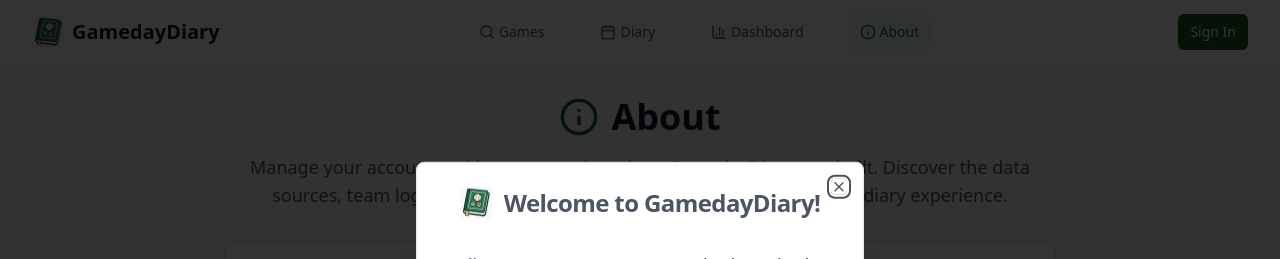
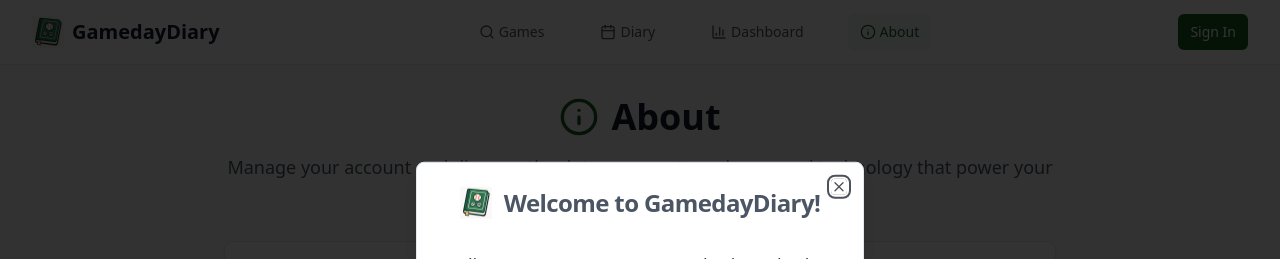
Before and after one commit to DevStump/gameday-diary, a React (Vite) app: page /about in a window 1280 px wide. Shown: the top 259 px of the page. Built offline with nearby package versions, Linux system fonts and the light colour scheme.

Commit message:
Code edited in Lovable Code Editor
Edited UI in Lovable

```diff
--- a/src/pages/About.tsx
+++ b/src/pages/About.tsx
@@ -27,7 +27,7 @@ const About = () => {
           </div>
           <div className="max-w-4xl mx-auto">
             <p className="text-lg text-gray-600">
-              Manage your account and learn more about how GamedayDiary was built. Discover the data sources, team logos, and technology that power your personal sports diary experience.
+              Manage your account and discover the data sources, team logos, and technology that power your personal sports diary experience.
             </p>
           </div>
         </div>
```
